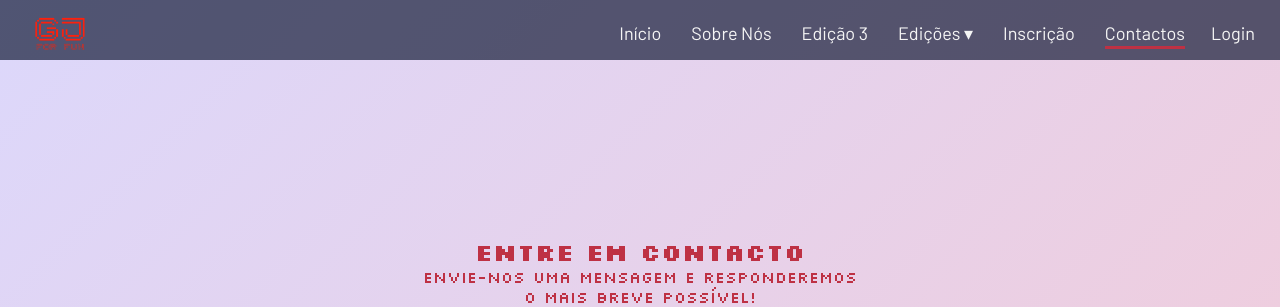
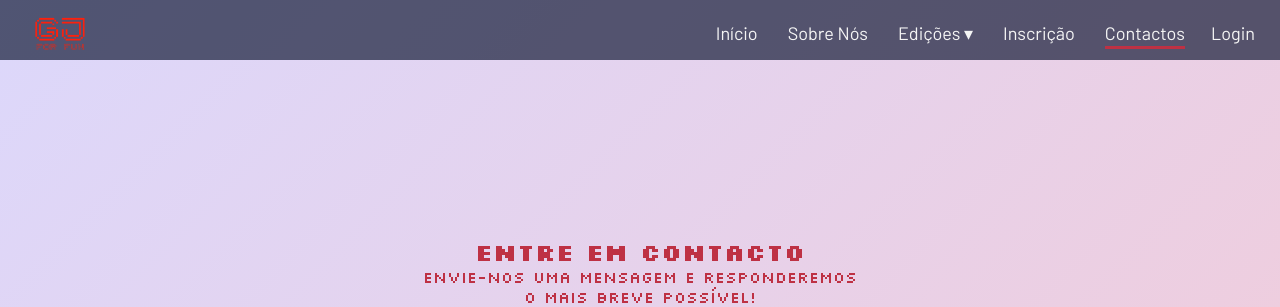
Before and after one commit to mariliagabryella/PAP_GAMEJAMFORFUN1, a PHP site: page /contact.php in a window 1280 px wide. Shown: the top 307 px of the page. Run offline with PHP 8.4, Linux system fonts and the light colour scheme; some libraries are stand-ins or nearby versions.

Commit message:
6.ºCommit

```diff
--- a/menu.php
+++ b/menu.php
@@ -35,13 +35,13 @@
     <div class="menu-links">
         <a href="index.php" class="<?= ($currentPage == 'index.php') ? 'active' : ''; ?>">Início</a>
         <a href="#sobre-nos" class="<?= ($currentPage == 'index.php') ? 'active' : ''; ?>">Sobre Nós</a>
-        <a href="edicao3(1).php" class="<?= ($currentPage == 'edicao3(1).php') ? 'active' : ''; ?>">Edição 3</a>
 
         <div class="dropdown">
             <a href="#" >Edições ▾</a>
             <div class="dropdown-content">
                 <a href="edicao1(1).php" class="<?= ($currentPage == 'edicao1(1).php') ? 'active' : ''; ?>">Edição 1</a>
                 <a href="edicao2(1).php" class="<?= ($currentPage == 'edicao2(1).php') ? 'active' : ''; ?>">Edição 2</a>
+              <a href="edicao3(1).php" class="<?= ($currentPage == 'edicao3(1).php') ? 'active' : ''; ?>">Edição 3</a>
 
             </div>
         </div>
```
